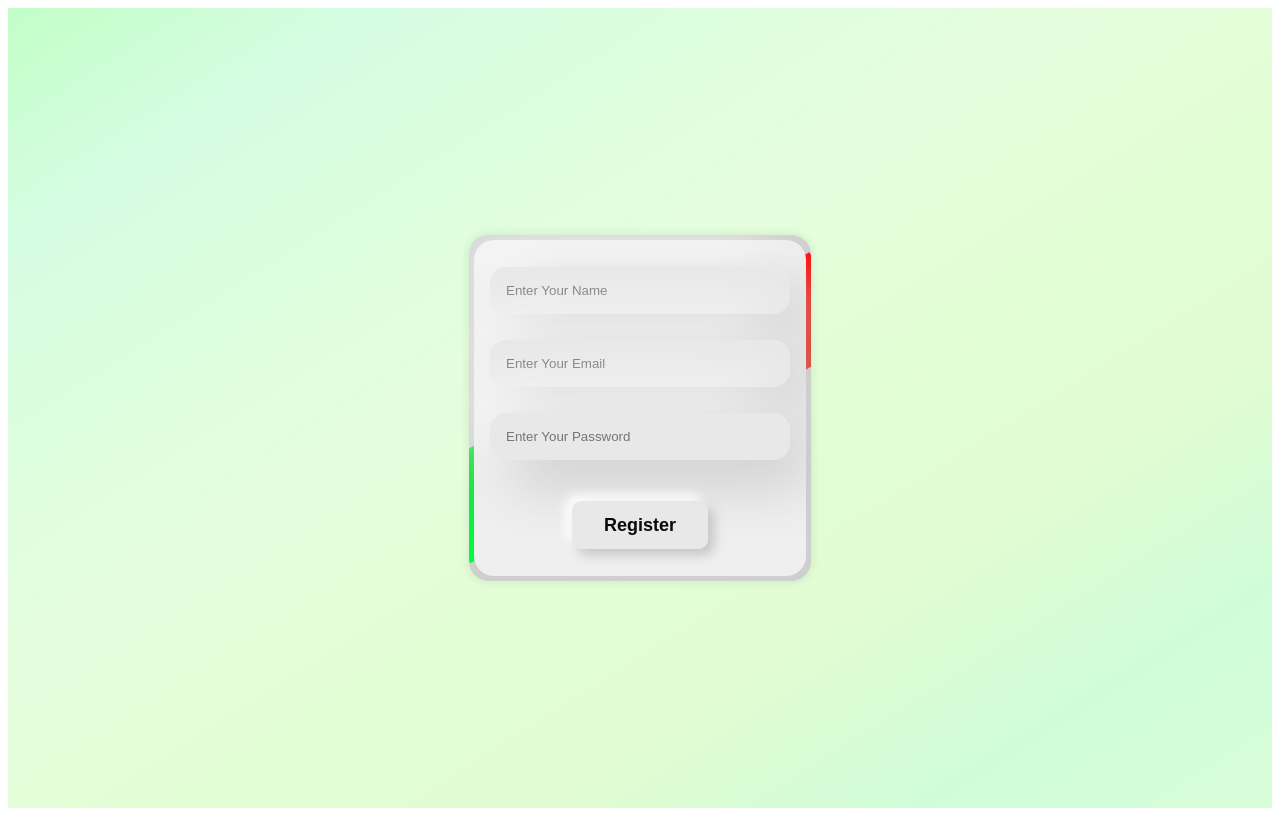
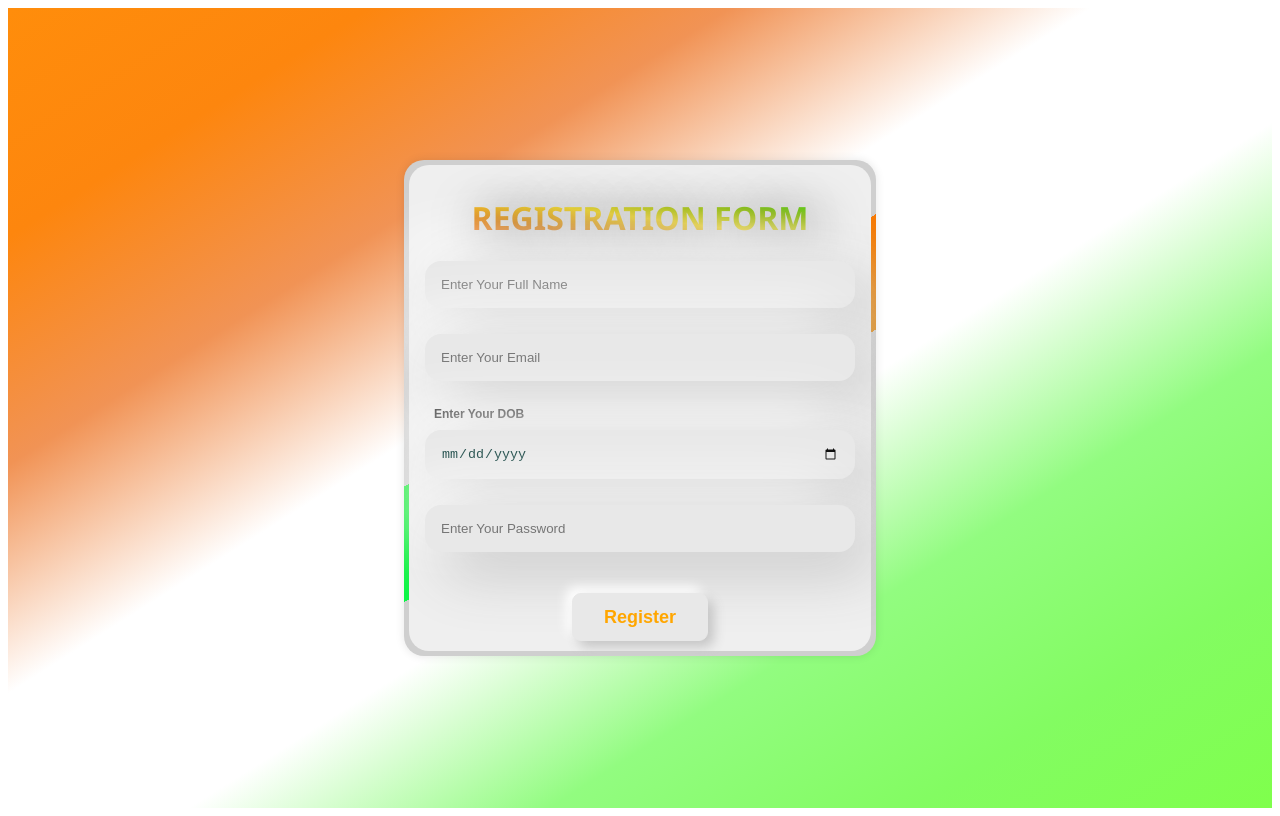
Before and after one commit to Bharathkumar1522/registration_form, a plain HTML site: page index.html in a window 1280 px wide. Drawn offline with Linux system fonts and the light colour scheme.

Commit message:
improvements 1

```diff
--- a/index.html
+++ b/index.html
@@ -11,8 +11,14 @@
 
     <div class="background">
         <form class="card">
-            <input type="text" name="text" class="input" placeholder="Enter Your Name" required = "">
+            <h1>REGISTRATION FORM</h1>
+            <input type="text" name="text" class="input" placeholder="Enter Your Full Name" required = "">
             <input type="email" name="text" class="input"  placeholder="Enter Your Email" required = "">
+            <div class = "dob">
+                <p>Enter Your DOB</p>
+                <input type="Date" name="text" class="input"  placeholder="Enter Your Age" required = "">
+            </div>
+
             <input type="password" name="text" class="input" placeholder="Enter Your Password" required = "">
             <button type="submit">Register</button>
         </form>
--- a/style.css
+++ b/style.css
@@ -1,5 +1,5 @@
 .background {
-  background-image: linear-gradient(to right bottom, #c2fec7, #d5fde2, #ddfede, #e5fddd, #e2fed5, #e1fcd2, #d0fdd8, #d6fdd8);
+  background-image: linear-gradient(to right bottom, #ff8d0b, #fd860e, #f19355, #ffffff, #ffffff, #92fc80, #83fc62, #7fff4c);
   margin: 0;
   display: flex;
   align-items: center;
@@ -7,10 +7,30 @@
   height: 100vh;
 
 }
+h1{
+  font-family: 'Segoe UI', Tahoma, Geneva, Verdana, sans-serif;
+  /* Define the gradient */
+  background: linear-gradient(to right top, #ff6800, #ea8500, rgb(255, 226, 34), #92cb00, #1ee300);
+  text-shadow: 10px 10px 50px #000000;
+/* Apply as a background clip to the text */
+-webkit-background-clip: text;
+color: transparent;
 
+}
+p{
+  font-family:Arial, Helvetica, sans-serif;
+  font-size: 0.75rem;
+  font-weight: bold;
+  color: #000000;
+  text-align: left;
+  margin: 0px 0px 9px 9px;
+}
+.dob{
+  width: 100%;
+}
 .card {
-  width: 300px;
-  height: 304px;
+  width: 430px;
+  height: 454px;
   background: #cfcfcf;
   position: relative;
   display: flex;
@@ -29,7 +49,7 @@
   content: '';
   position: absolute;
   width: 100px;
-  background-image: linear-gradient(180deg, rgb(0, 252, 71), rgb(255, 0, 0));
+  background-image: linear-gradient(180deg, rgb(0, 252, 71), rgb(255, 115, 0));
   height: 130%;
   animation: rotBGimg 3s linear infinite;
   transition: all 0.2s linear;
@@ -83,7 +103,7 @@ input {
 button {
   font-weight: bold;
   margin-top: 15px;
-  color: #090909;
+  color: #ffa600;
   padding: 0.7em 1.7em;
   font-size: 18px;
   border-radius: 0.5em;
```
